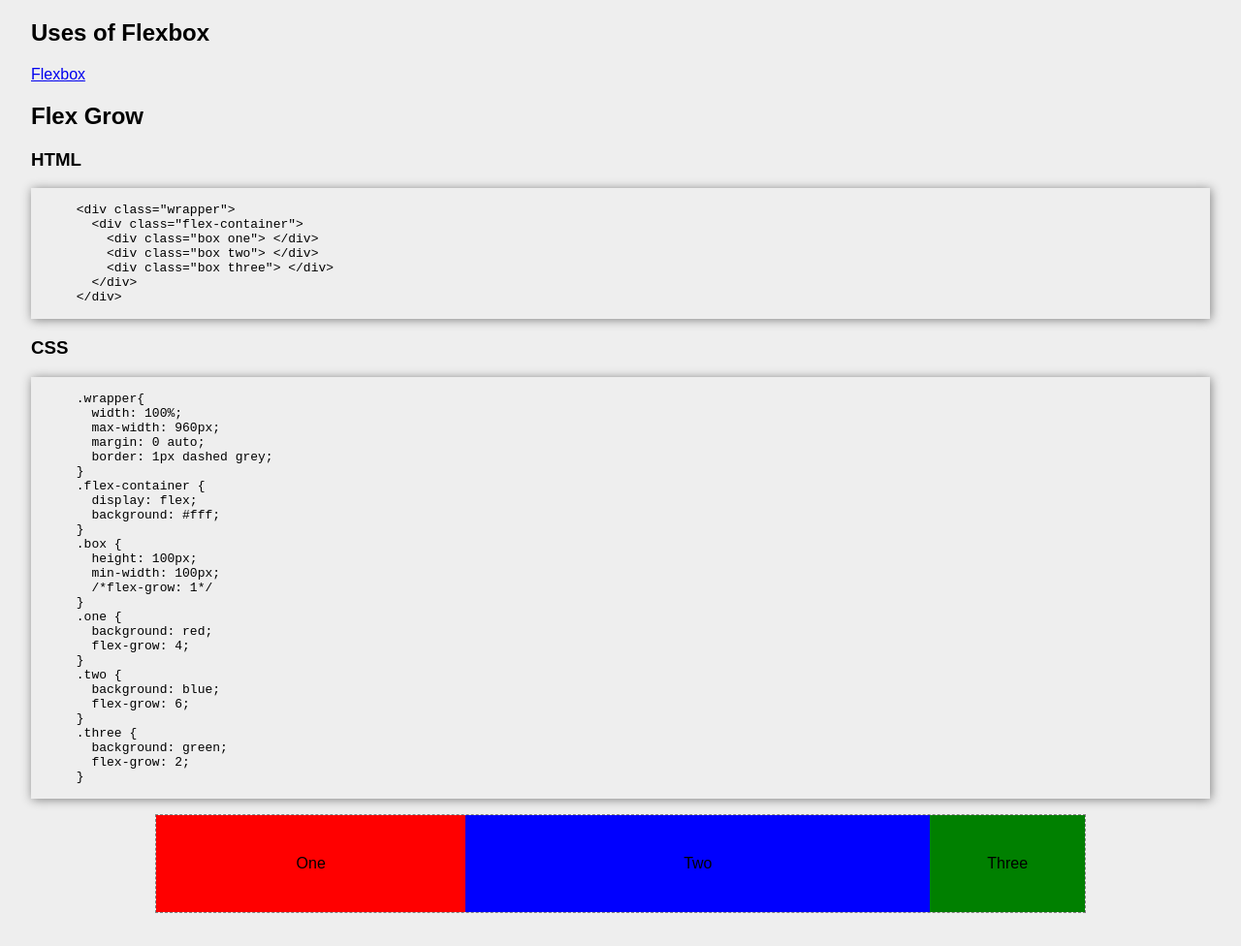
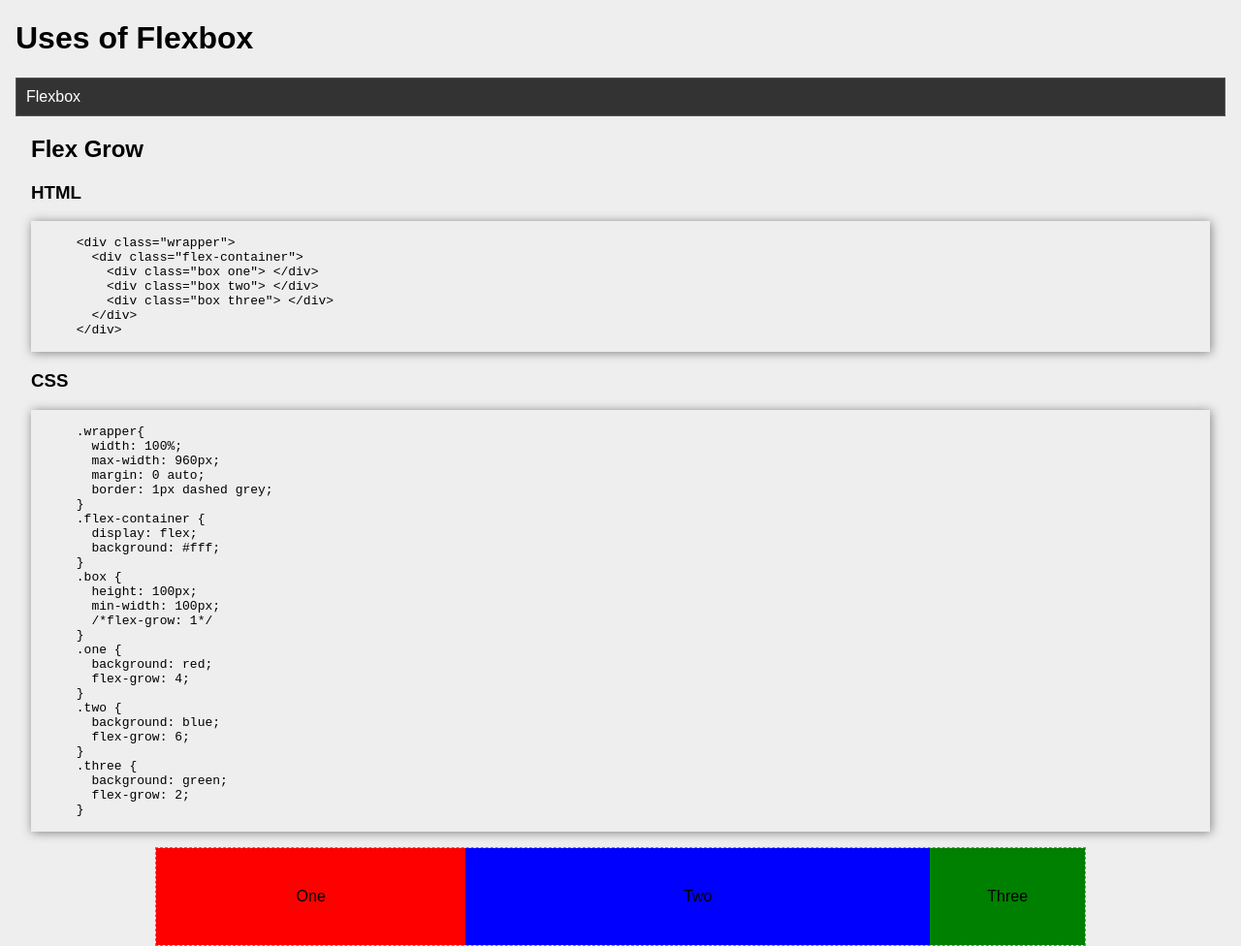
Before and after one commit to octa022/flexbox, a plain HTML site: page grow/flexGrow.html in a window 1280 px wide. Shown: the whole page at 97% size. Before the commit the page ends 942 px from the top, so only its background shows below. Drawn offline with Linux system fonts and the light colour scheme.

Commit message:
- Adjustments in the presentation of flexbox content. - Improved styles for the presentation nav.

```diff
--- a/css/style.css
+++ b/css/style.css
@@ -13,7 +13,7 @@ body {
   background: #eee;
 }
 section {
-  padding: 0 2rem;
+  padding: 0 10px;
   width: 100%
 }
 pre {
@@ -21,6 +21,7 @@ pre {
   white-space: pre-wrap;
 }
 
+/* Flex Content Styles*/
 .wrapper {
   margin-top: 1rem !important;
   margin-bottom: 1rem !important;
@@ -49,7 +50,6 @@ pre {
 .three::before {
   content: 'Three'
 }
-
 span[color] {
   color: white;
 }
@@ -62,8 +62,41 @@ span[color="blue"]{
   background-color: green;
 }
 
-@media screen and (max-width: 600px) {
+header {
+  width: 100%;
+  max-width: calc( 100% - 2rem);
+  margin: 0 auto;
+}
+
+/* Menu Base Styles */
+nav {
+  width: 100%;
+  max-width: calc( 100% - 2rem);
+  margin: 0 auto;
+  background-color: #333
+}
+nav a {
+  display: block;
+  padding: 10px;
+  text-decoration: none;
+  background-color: #333;
+  color: white;
+  border: 1px solid #555;
+}
+nav a:hover {
+  background-color: #555
+}
+/* Screen >= 758px */
+@media screen and (min-width: 768px ) {
+  /* Menu Flex Styles */
+  nav {
+    display: flex !important;
+    justify-content: flex-start;
+  }
+  nav a {
+    flex: 1;
+  }
   section {
-    padding: 0 10px
+    padding: 0 2rem;
   }
 }
--- a/grow/flexGrow.html
+++ b/grow/flexGrow.html
@@ -7,14 +7,19 @@
   <meta name="keywords" content="HTML,CSS,FLEXBOX">
   <meta name="author" content="octa022@gmail.com">
   <meta name="viewport" content="width=device-width, initial-scale=1.0">
+  <link rel="icon" href="./../images/octa_ico.png">
   <link rel="stylesheet" type="text/css" href="./../css/style.css">
   <link rel="stylesheet" type="text/css" href="./grow.css">
 
 </head>
 <body>
+  <header>
+    <h1>Uses of Flexbox</h1>
+  </header>
+  <nav>
+    <a href="./../index.html">Flexbox</a>
+  </nav>
   <section>
-    <h1>Uses of Flexbox</h1>
-    <a href="./../index.html">Flexbox</a>
     <h2>Flex Grow</h2>
 
     <h3>HTML</h3>
```
Also changed, not shown: basis/flexBasis.html (+7 -2 lines), container/flexContainer.html (+7 -2 lines), index.html (+6 -1 lines), shrink/flexShrink.html (+7 -2 lines), wrap/flexWrap.html (+7 -3 lines), images/octa_ico.png (added).
